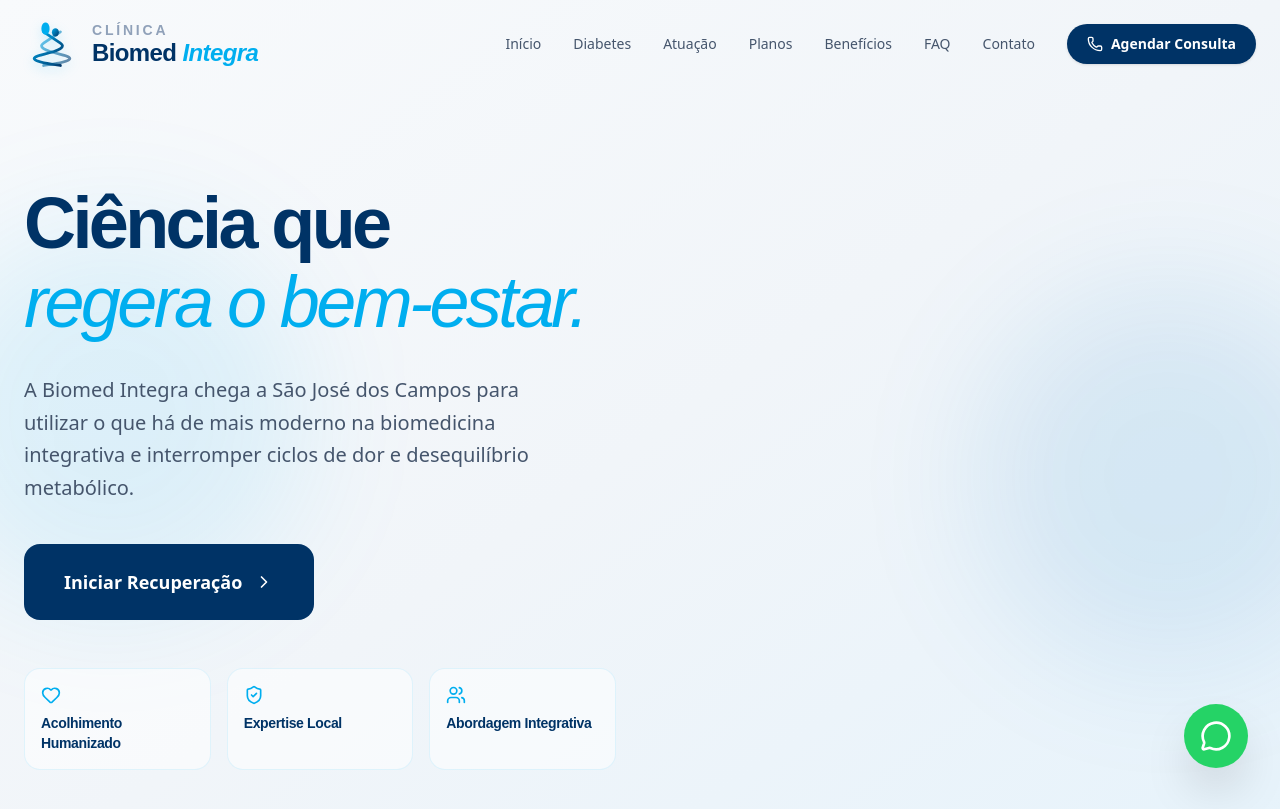
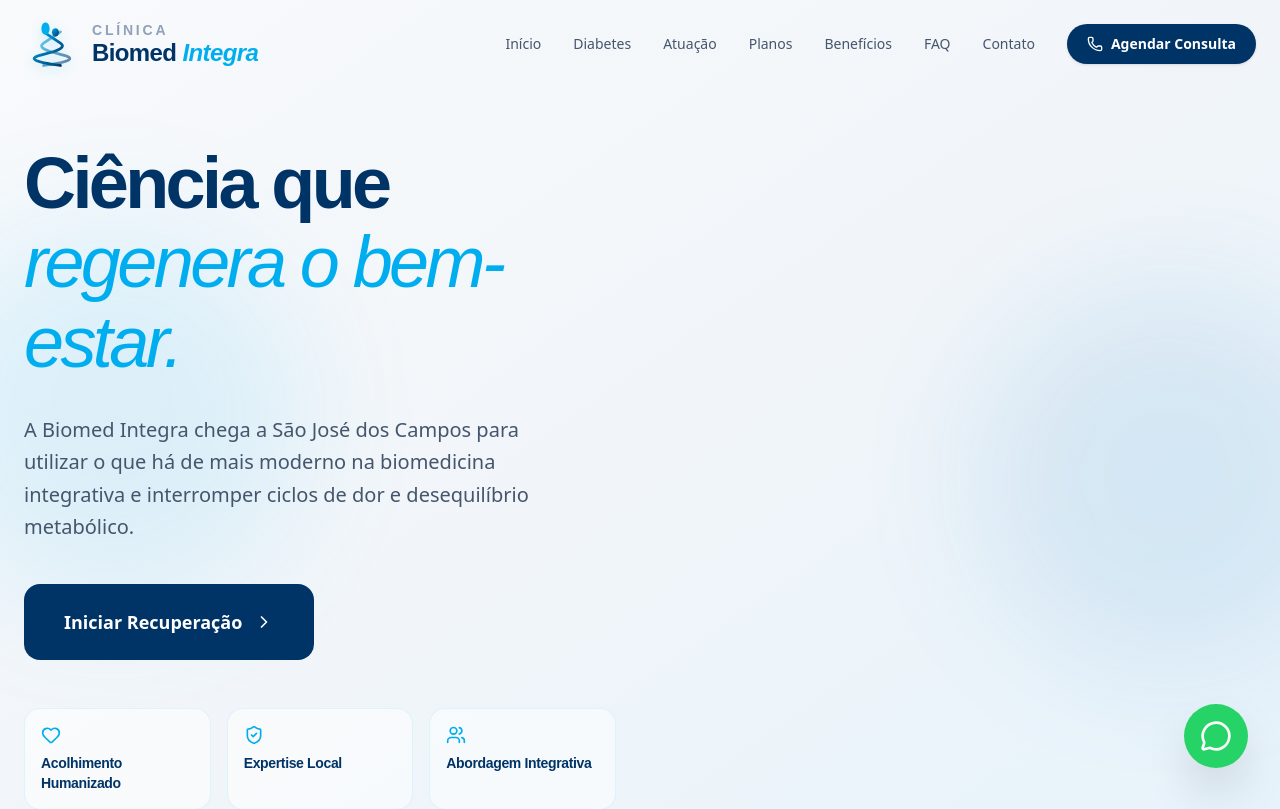
Before and after one commit to andhersonsantos/biomed-integra, a React (Vite) app: page / in a window 1280 px wide. Shown: the top 809 px of the page. Built offline with nearby package versions, Linux system fonts and the light colour scheme; a web font is replaced by a local one.

Commit message:
Update description on Services.txs file

```diff
--- a/src/components/Sections/Hero.tsx
+++ b/src/components/Sections/Hero.tsx
@@ -26,7 +26,7 @@ export default function Hero() {
         <div className="hero-anim-left">
           <h1 className="text-5xl md:text-7xl font-bold mb-8 leading-[1.1] tracking-tighter">
             Ciência que <br />
-            <span className="text-biomed-blue-light italic font-normal">regera o bem-estar.</span>
+            <span className="text-biomed-blue-light italic font-normal">regenera o bem-estar.</span>
           </h1>
 
           <p className="text-xl text-slate-600 mb-10 max-w-lg leading-relaxed font-medium">
```
